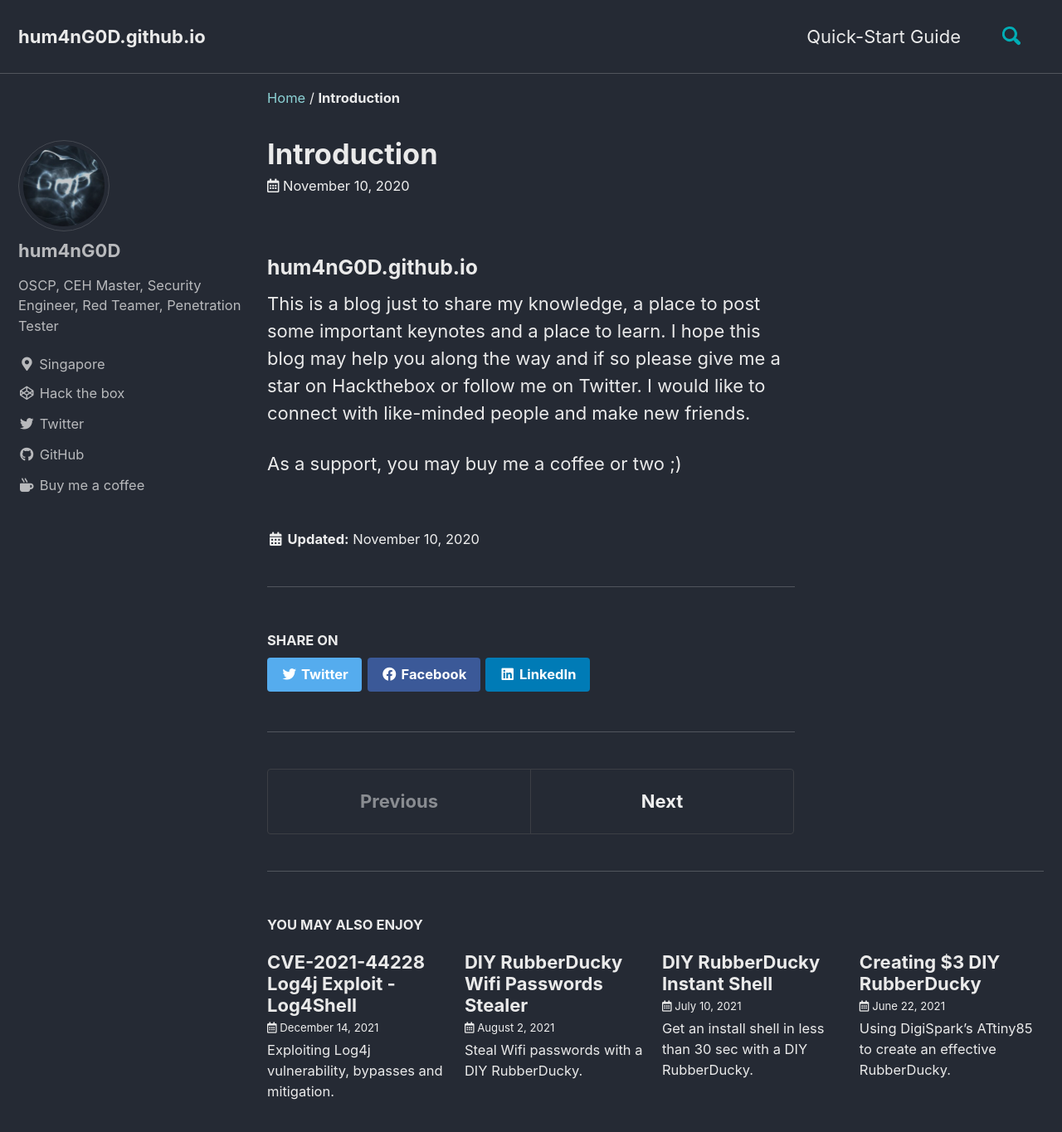
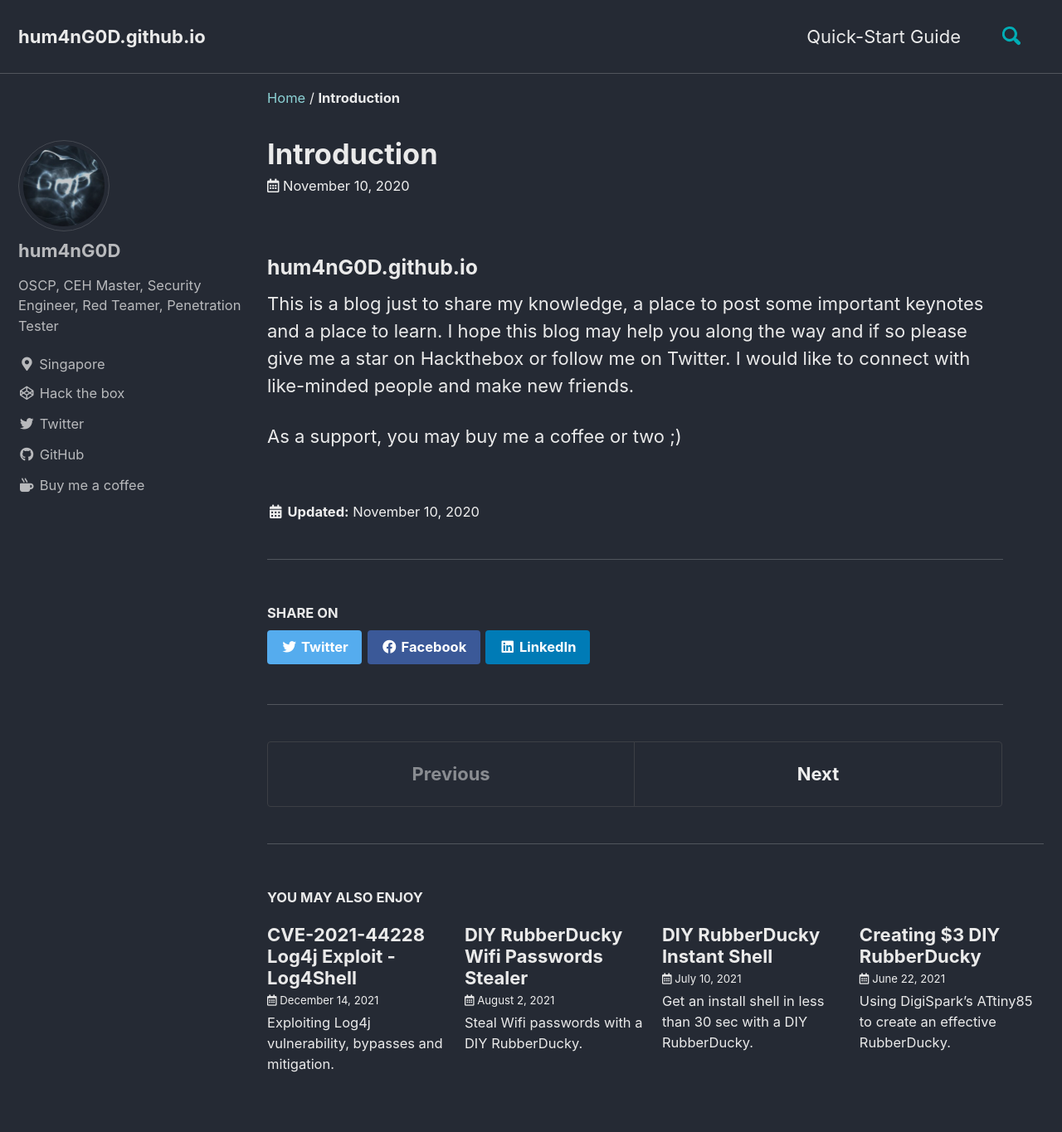
Before and after one commit to hum4nG0D/hum4nG0D.github.io, a Jekyll site: the page built from _posts/2020-11-10-Introduction.md, in a window 1280 px wide and 1400 px high. Shown: the top 1365 px of the window at 83% size. Built offline with Jekyll 4.4.1, drawn with Linux system fonts in a browser that asks for light colours; cached includes are drawn as plain includes.

Commit message:
Update _page.scss

```diff
--- a/_sass/minimal-mistakes/_page.scss
+++ b/_sass/minimal-mistakes/_page.scss
@@ -39,12 +39,12 @@
   @include breakpoint($large) {
     float: right;
     width: calc(100% - #{$right-sidebar-width-narrow});
-    padding-right: $right-sidebar-width-narrow;
+    padding-right: 4%;
   }
 
   @include breakpoint($x-large) {
     width: calc(100% - #{$right-sidebar-width});
-    padding-right: $right-sidebar-width;
+    padding-right: 4%;
   }
 
   .page__inner-wrap {
```
